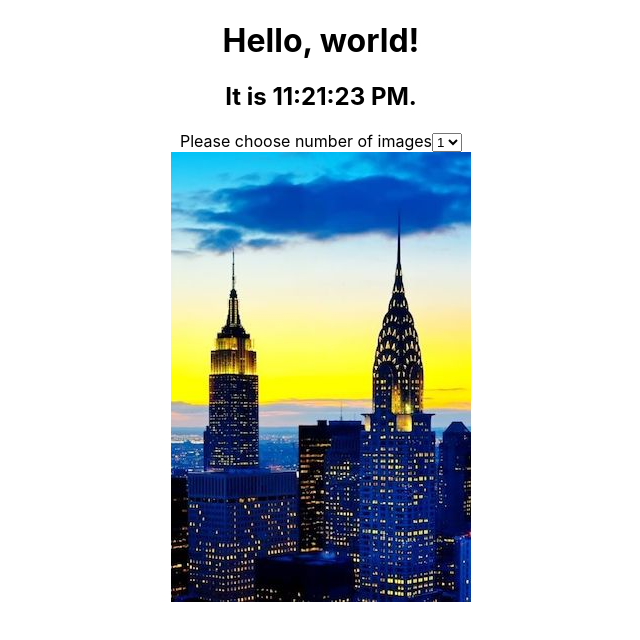
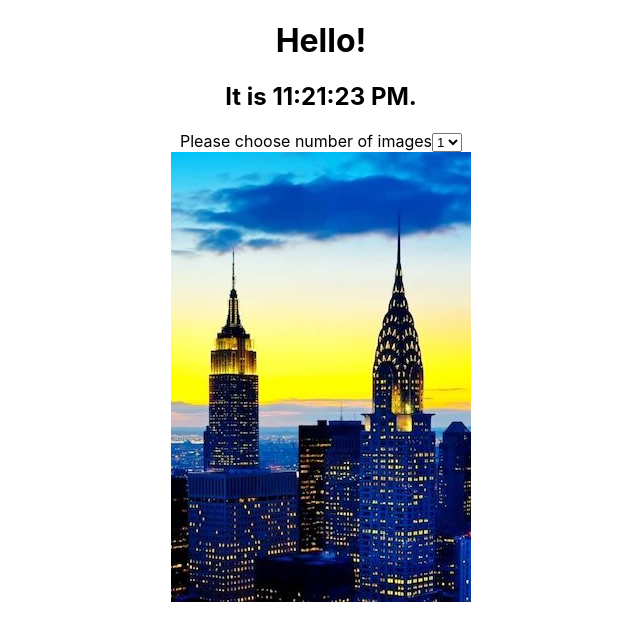
Before and after one commit to mtlynch3/class8, a React (Create React App) app: page / in a window 1280 px wide. Shown: the top 640 px of the page, without its empty margins (319-959 px from the left). Built offline with nearby package versions, Linux system fonts and the light colour scheme.

Commit message:
making a change

```diff
--- a/src/components/Clock.js
+++ b/src/components/Clock.js
@@ -27,7 +27,7 @@ class Clock extends Component {
   render() {
     return (
       <div>
-        <h1>Hello, world!</h1>
+        <h1>Hello!</h1>
         <h2>It is {this.state.date.toLocaleTimeString()}.</h2>
       </div>
     );
```
